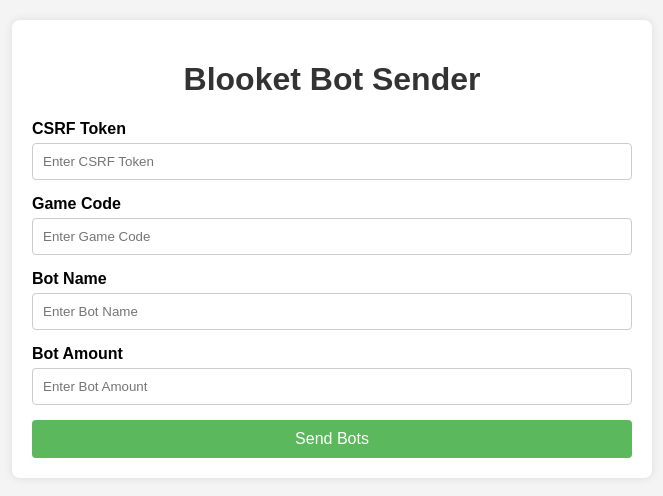
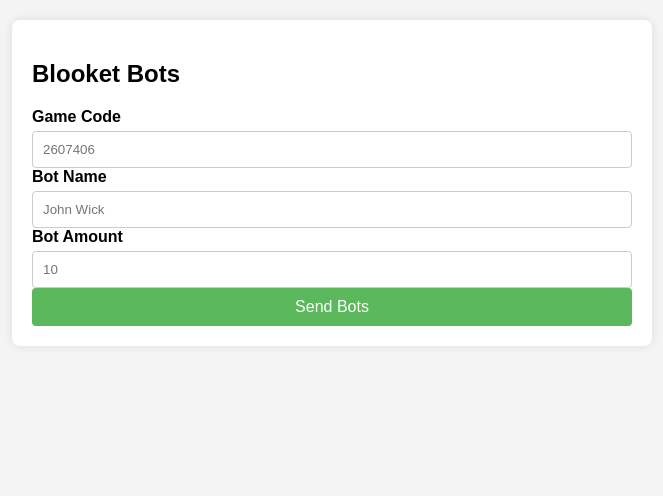
Before and after one commit to inosukeonpepsi/BlooketBotter, a plain HTML site: page index.html in a window 1280 px wide. Shown: the whole page, without its empty margins (308-971 px from the left). Drawn offline with Linux system fonts and the light colour scheme.

Commit message:
Update index.html

```diff
--- a/index.html
+++ b/index.html
@@ -1,33 +1,27 @@
 <!DOCTYPE html>
 <html lang="en">
 <head>
-    <link rel="stylesheet" href="styles.css">
     <meta charset="UTF-8">
     <meta name="viewport" content="width=device-width, initial-scale=1.0">
-    <title>Blooket Bot Sender</title>
     <link rel="stylesheet" href="styles.css">
+    <title>Blooket Bot Interface</title>
 </head>
 <body>
     <div class="container">
-        <h1>Blooket Bot Sender</h1>
-        <div class="input-group">
-            <label for="csrf-token">CSRF Token</label>
-            <input type="text" id="csrf-token" placeholder="Enter CSRF Token">
-        </div>
-        <div class="input-group">
-            <label for="game-code">Game Code</label>
-            <input type="text" id="game-code" placeholder="Enter Game Code">
-        </div>
-        <div class="input-group">
-            <label for="bot-name">Bot Name</label>
-            <input type="text" id="bot-name" placeholder="Enter Bot Name">
-        </div>
-        <div class="input-group">
-            <label for="bot-amount">Bot Amount</label>
-            <input type="number" id="bot-amount" placeholder="Enter Bot Amount" min="1">
-        </div>
-        <button id="send-bots">Send Bots</button>
+        <h2>Blooket Bots</h2>
+
+        <label for="game-code">Game Code</label>
+        <input type="text" id="game-code" placeholder="2607406">
+
+        <label for="bot-name">Bot Name</label>
+        <input type="text" id="bot-name" placeholder="John Wick">
+
+        <label for="bot-amount">Bot Amount</label>
+        <input type="number" id="bot-amount" placeholder="10">
+
+        <button id="send-bots" class="send-button">Send Bots</button>
     </div>
+
     <script src="script.js"></script>
 </body>
 </html>
```
